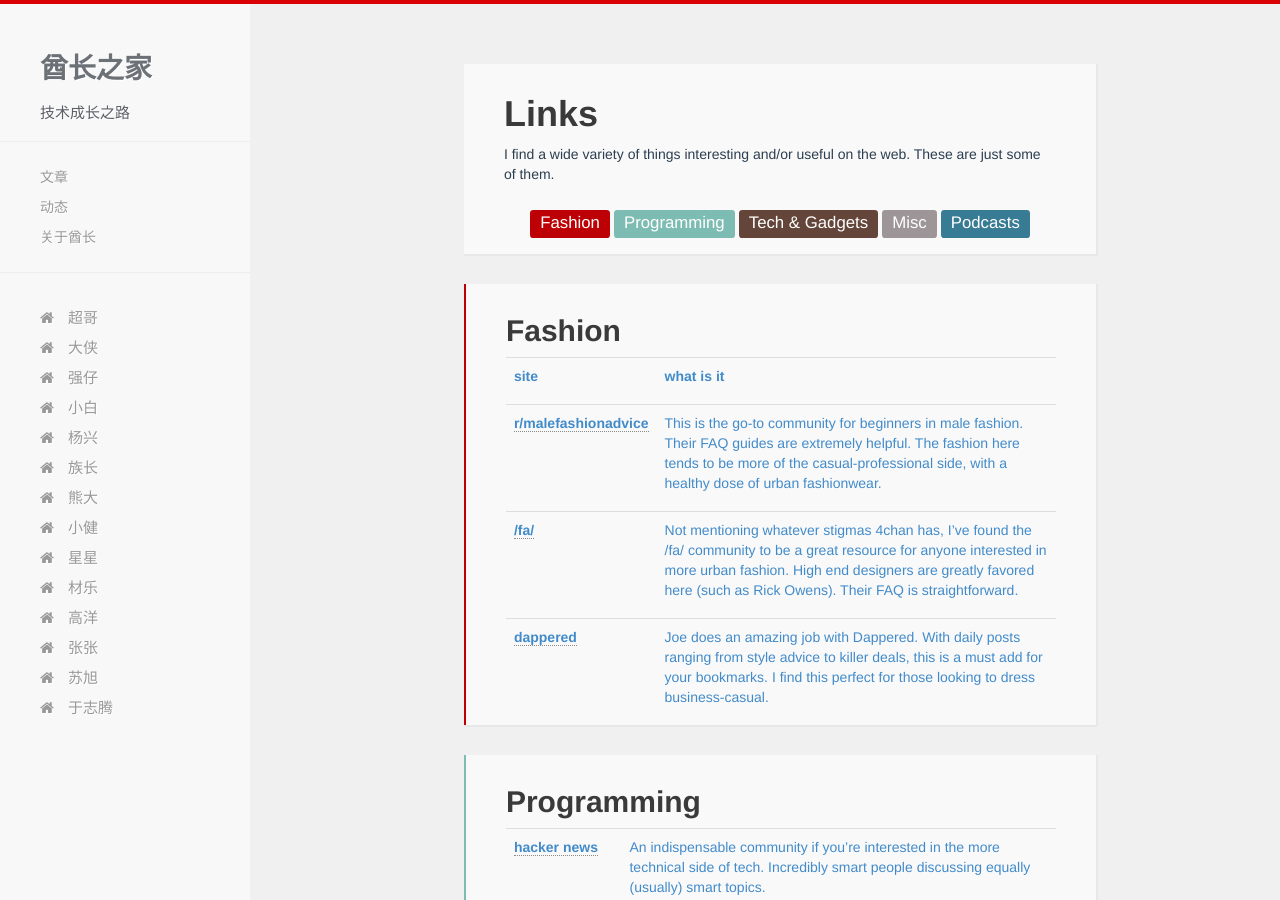
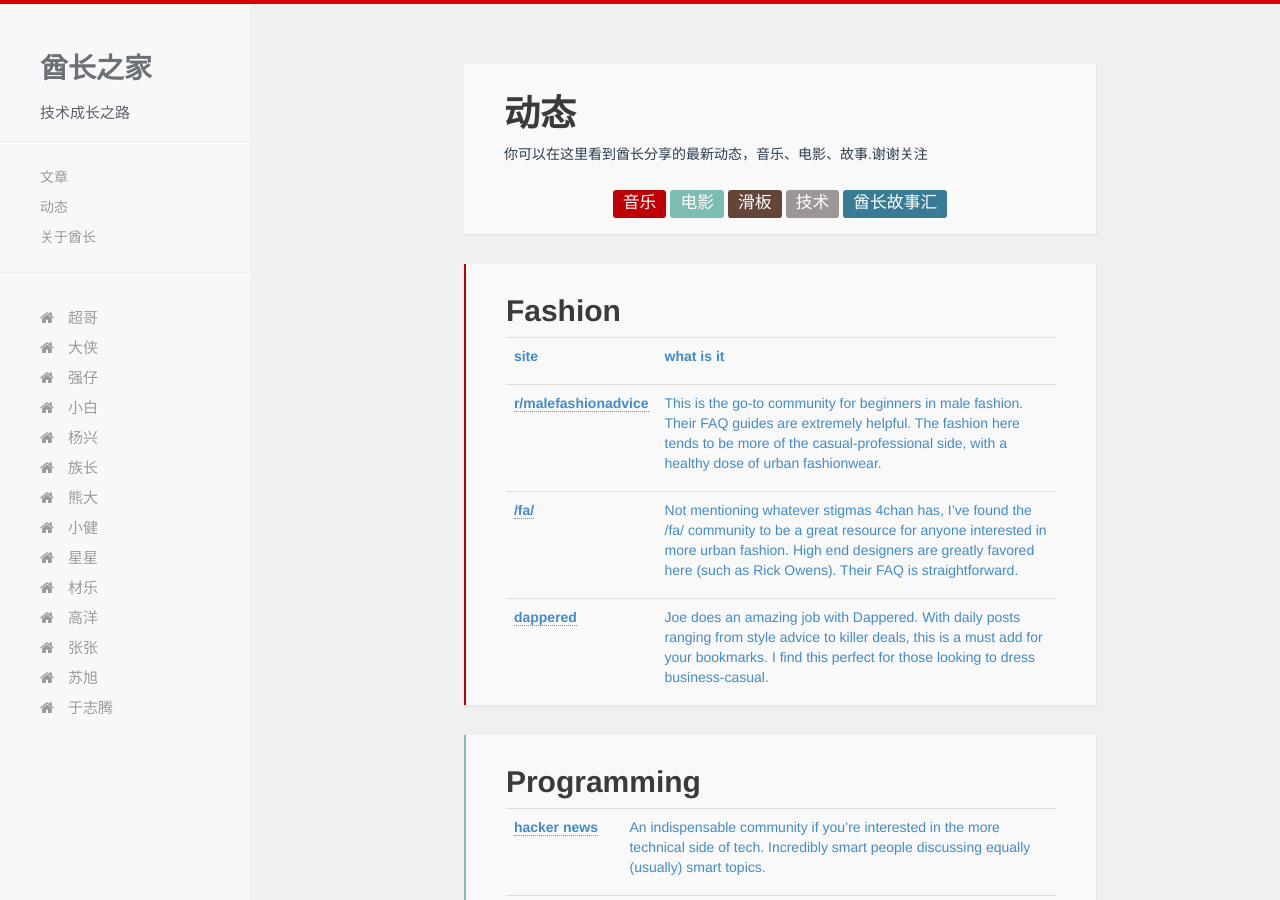
Before and after one commit to big-chief/big-chief.github.io, a Jekyll site: the page built from links.html, in a window 1280 px wide and 900 px high. Built offline with Jekyll 4.4.1, drawn with Linux system fonts in a browser that asks for light colours; Markdown is read by kramdown in place of the engine named in the settings.

Commit message:
动态修改

```diff
--- a/links.html
+++ b/links.html
@@ -4,15 +4,15 @@
   <div class="container">
 
     <div id="article">
-      <h1>Links</h1>
-      <p>I find a wide variety of things interesting and/or useful on the web. These are just some of them.</p>
+      <h1>动态</h1>
+      <p>你可以在这里看到酋长分享的最新动态，音乐、电影、故事.谢谢关注</p>
       <br>
       <center>
-      <a href="#fashion"><span class="label label-danger fashion-button">Fashion</span></a>
-      <a href="#programming"><span class="label label-danger programming-button">Programming</span></a>
-      <a href="#tech"><span class="label label-danger tech-button">Tech & Gadgets</span></a>
-      <a href="#misc"><span class="label label-danger misc-button">Misc</span></a>
-      <a href="#misc"><span class="label label-danger podcasts-button">Podcasts</span></a>
+      <a href="#fashion"><span class="label label-danger fashion-button">音乐</span></a>
+      <a href="#programming"><span class="label label-danger programming-button">电影</span></a>
+      <a href="#tech"><span class="label label-danger tech-button">滑板</span></a>
+      <a href="#misc"><span class="label label-danger misc-button">技术</span></a>
+      <a href="#misc"><span class="label label-danger podcasts-button">酋长故事汇</span></a>
       </center>
       <br>
     </div>
```
